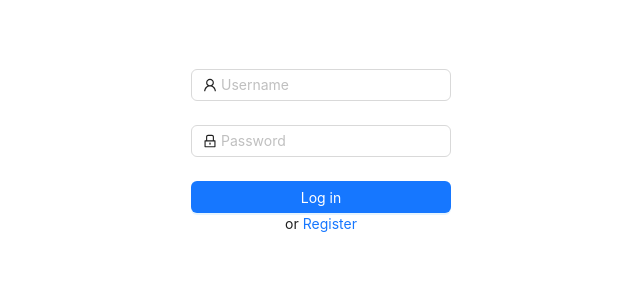
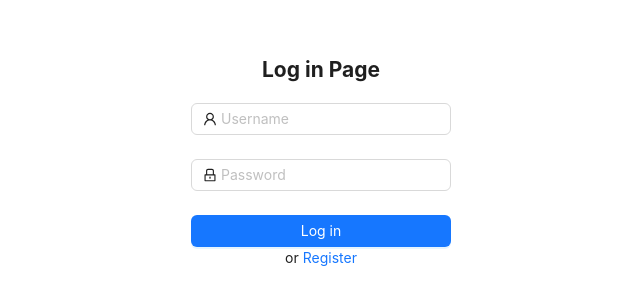
Before and after one commit to hilalozturk1/Develop-a-To-Do-App-with-ChatGPT-Integration, a React (Create React App) app in the folder frontend/: page /login in a window 1280 px wide. Shown: the part 236-540 px from the top of the page, without its empty margins (319-959 px from the left). Built offline with nearby package versions, Linux system fonts and the light colour scheme.

Commit message:
login header

```diff
--- a/frontend/src/components/Form.tsx
+++ b/frontend/src/components/Form.tsx
@@ -3,6 +3,7 @@ import { LockOutlined, UserOutlined } from "@ant-design/icons";
 import { Button, Checkbox, Form, Input, message } from "antd";
 import { useNavigate } from "react-router-dom";
 import axios from "axios";
+import { Header } from "antd/es/layout/layout";
 
 const LoginForm: React.FC = () => {
   const [isLogin, setIsLogin] = useState(true);
@@ -34,6 +35,7 @@ const LoginForm: React.FC = () => {
       style={{ maxWidth: 360 }}
       onFinish={onFinish}
     >
+      <h2> {isLogin ? "Log in Page" : "Register Page"}</h2>
       <Form.Item
         name="username"
         rules={[{ required: true, message: "Please input your Username!" }]}
@@ -63,7 +65,7 @@ const LoginForm: React.FC = () => {
             setIsLogin(!isLogin);
           }}
         >
-          {isLogin ? "Register": "Log in"}
+          {isLogin ? "Register" : "Log in"}
         </a>
       </Form.Item>
     </Form>
```
